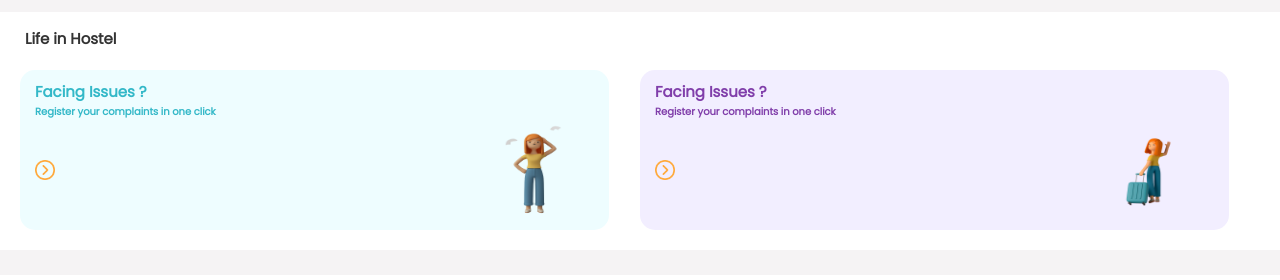
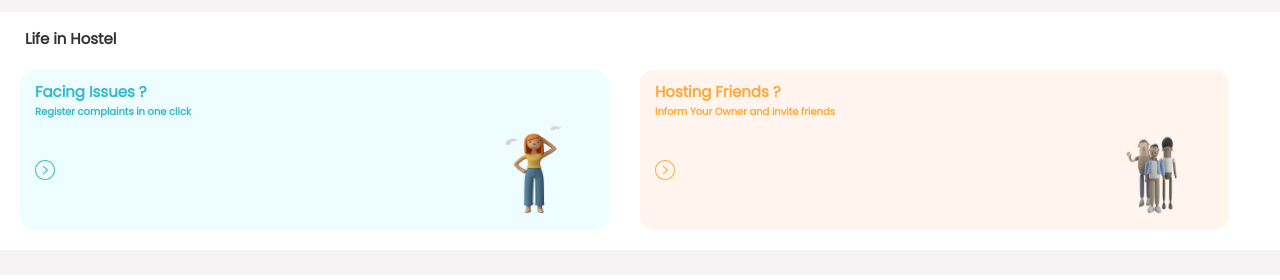
Before and after one commit to codeWithJooy/Rentfrontend, a React (Create React App) app: page /student in a window 1280 px wide. Shown: the part 167-447 px from the top of the page. Built offline with nearby package versions, Linux system fonts and the light colour scheme; no server answers.

Commit message:
Hostel Life Cards Fixed

```diff
--- a/src/Components/Student/HostelLife/HostelLife.js
+++ b/src/Components/Student/HostelLife/HostelLife.js
@@ -1,9 +1,14 @@
-import React from "react";
+import React,{useState} from "react";
+import { useHistory } from "react-router-dom";
 import Slider from "react-slick";
 import "slick-carousel/slick/slick.css";
 import "slick-carousel/slick/slick-theme.css";
 
-const HostelLife = () => {
+const HostelLife = ({ setEviction, setHost }) => {
+  let history=useHistory()
+  const handleIssue = () => {
+    history.push("/complaint")
+  }
   const settings = {
     dots: false,
     infinite: true,
@@ -20,21 +25,30 @@ const HostelLife = () => {
         <Slider {...settings}>
           <HostelCard
             title={"Facing Issues ?"}
+            description={"Register complaints in one click"}
             fg={"#33B8C8"}
             bg={"#EEFDFF"}
             icon={"Assets/Students/complaint.png"}
+            nextIcon={"Assets/Students/nextIssue.png"}
+            onClick={handleIssue}
           />
           <HostelCard
-            title={"Facing Issues ?"}
+            title={"Hosting Friends ?"}
+            description={"Inform Your Owner and invite friends"}
+            fg={"#ffa839"}
+            bg={"#fff4ee"}
+            icon={"Assets/Students/hosting.png"}
+            nextIcon={"Assets/Students/nextFriends.png"}
+            onClick={setHost}
+          />
+          <HostelCard
+            title={"Leaving Property?"}
+            description={"Inform Your Owner to give 30 days Notice."}
             fg={"#803EAA"}
             bg={"#F2EEFF"}
             icon={"Assets/Students/nightout.png"}
-          />
-          <HostelCard
-            title={"Facing Issues ?"}
-            fg={"#ffa839"}
-            bg={"#fff4ee"}
-            icon={"Assets/Students/hosting.png"}
+            nextIcon={"Assets/Students/nextEviction.png"}
+            onClick={setEviction}
           />
         </Slider>
       </div>
@@ -44,18 +58,18 @@ const HostelLife = () => {
 
 export default HostelLife;
 
-const HostelCard = ({ title, fg, bg, icon }) => {
+const HostelCard = ({ title,description,fg, bg, icon,nextIcon ,onClick}) => {
   return (
     <div className="hostelCard" style={{ background: bg }}>
       <div className="hostelCardHeader">
         <p style={{ color: fg }}>{title}</p>
       </div>
       <div className="hostelCardSubHeader">
-        <p style={{ color: fg }}>Register your complaints in one click </p>
+        <p style={{ color: fg }}>{description} </p>
       </div>
       <div className="hostelCardBottom">
         <div className="hostelCardNext">
-          <img src="Assets/Students/next.png" />
+          <img src={nextIcon} onClick={onClick}/>
         </div>
         <div className="hostelCardImage">
           <img src={icon} />
```
